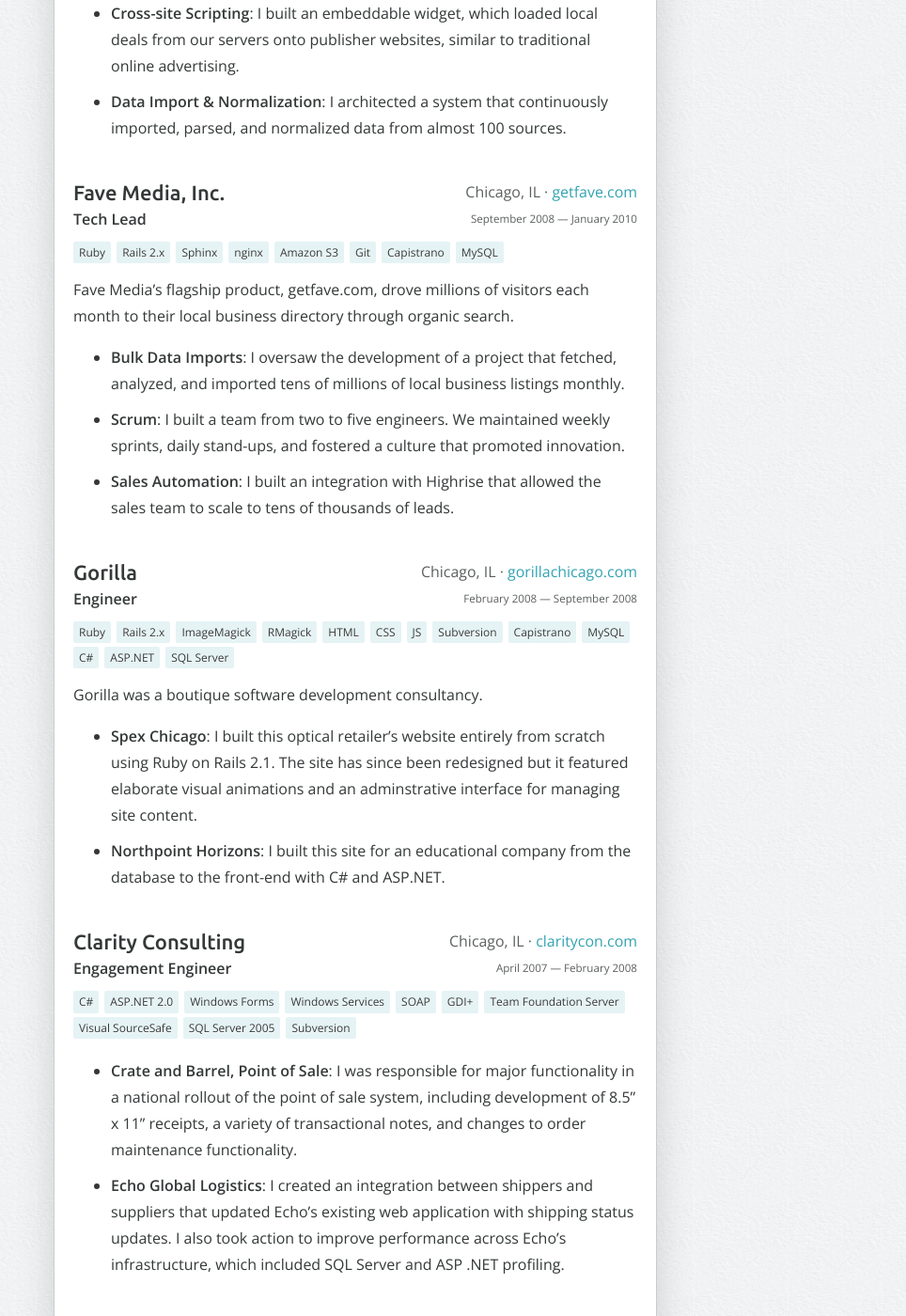
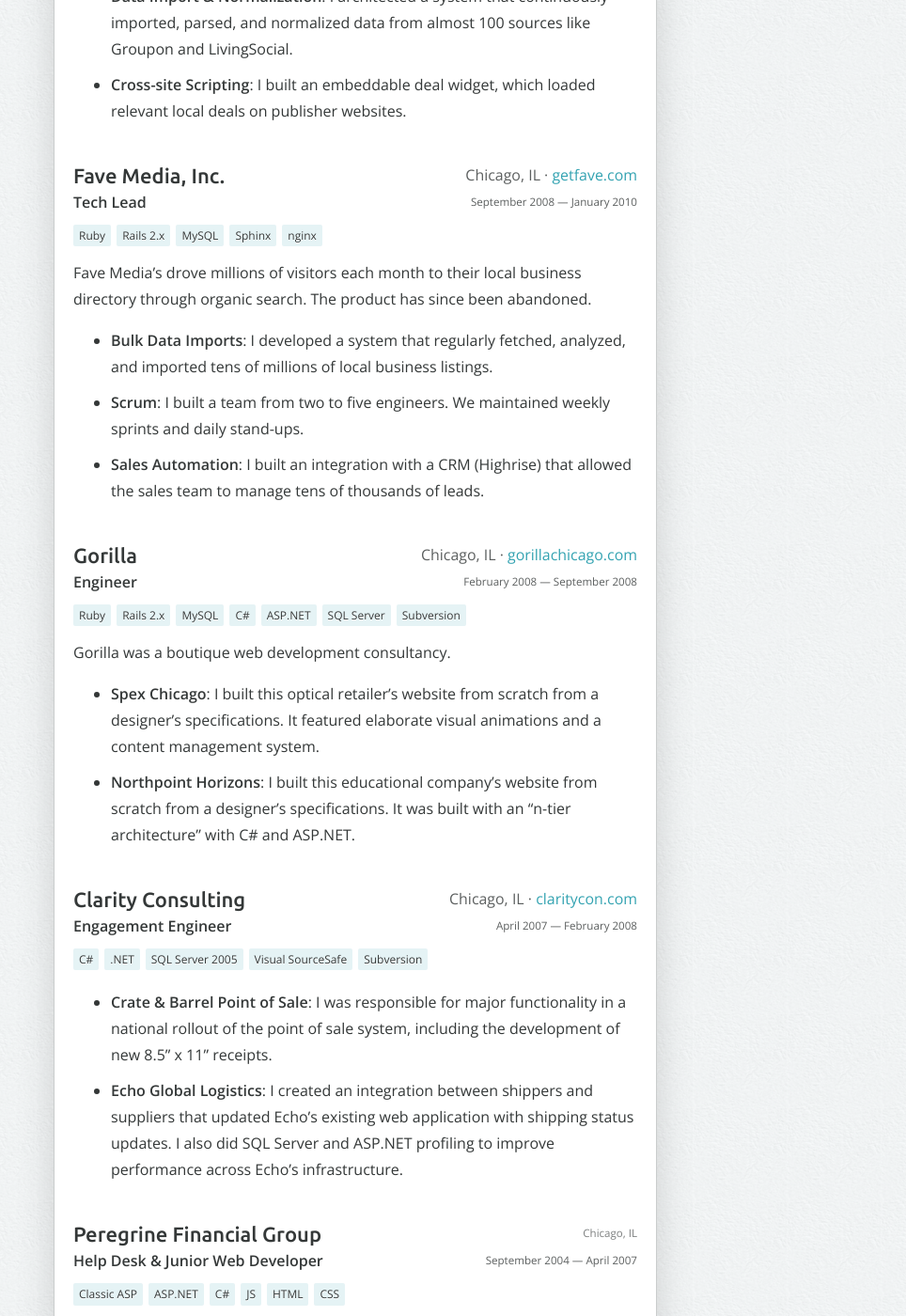
Before and after one commit to avand/avand.github.com, a Jekyll site: the page built from resume.html, in a window 1280 px wide and 1400 px high, scrolled down 2122 px. Shown: the whole window at 94% size, without its empty margins (262-1226 px from the left). Built offline with Jekyll 4.4.1, drawn with Linux system fonts in a browser that asks for light colours; some of the changed text lies outside the part shown.

Commit message:
More resume polish

```diff
--- a/resume.html
+++ b/resume.html
@@ -42,7 +42,7 @@
     </h3>
 
     <p class="technologies">
-      Ruby, Rails 4.x, Git, HTML, CSS, JS, Postgres
+      Ruby, Rails 4.x, Postgres
     </p>
 
     <p>
@@ -52,19 +52,20 @@
 
     <ul>
       <li>
-        <strong>Online Lesson Viewer</strong>: I built and maintained an online
-        presentation tool that allowed the content team to create lessons that
-        teachers could then present to students in-class.
+        <strong>User Experience &amp; Design</strong>: I designed, built,
+        maintained the website, and conducted customer interviews to inform my
+        decision making.
       </li>
       <li>
-        <strong>Internal Tools</strong>: I designed and engineered a system that
-        allows administrators to build and view daily reports. There were also
-        interfaces to administer accounts, sales, and support.
+        <strong>Online Lesson Viewer</strong>: I designed, built, and maintained
+        a tool that allowed a content team to create lessons that tens of
+        thousands of teachers then used in-class with their students. (Example:
+        <a href="http://mys.ci/rocks/1">http://mys.ci/rocks/1</a>)
       </li>
       <li>
-        <strong>User Experience &amp; Design</strong>: I was responsible for
-        designing, building, and maintaining the website. I conducted customer
-        interviews to inform my decision making.
+        <strong>Internal Tools</strong>: I designed, built, and maintained a
+        suite of tools that allowed the team to create daily reports, administer
+        accounts, facilitate sales, and provide support.
       </li>
     </ul>
   </article>
@@ -83,32 +84,36 @@
       <time>April 2013 — Current</time>
     </h3>
 
+    <p class="technologies">
+      HTML, CSS, JS
+    </p>
+
+    <p>
+      General Assembly provides courses in UX, data science, web development,
+      project management, and design for adults.
+    </p>
+
     <ul>
       <li>
-        <strong>600 Hours</strong>: I’ve taught ten instances of this
-        part-time course, making me one of the most seasoned instructors in
-        the Bay Area.
+        <strong>600 Hours</strong>: I’ve taught ten instances of the part-time
+        Front-end Web Development course
+        (<a href="http://bit.ly/gafewd">http://bit.ly/gafewd</a>).
       </li>
       <li>
-        <strong>Curriculum</strong>: I developed a <a href="/fewd-37">ten-week
-        curriculum</a> from scratch, designed to teach people how to write
-        HTML, CSS, and JS no prior experience.
+        <strong>Curriculum</strong>: I developed a ten-week
+        curriculum (<a href="http://bit.ly/fewd-37">http://bit.ly/fewd-37</a>)
+        from scratch. It’s designed to teach people how to write HTML, CSS, and
+        JS with no prior experience.
       </li>
       <li>
-        <strong>Great Feedback</strong>: I consistently receive incredible
-        feedback from GA and my students. One of my students even told me I was
-        the best instructor he’s ever had!
+        <strong>Final Projects</strong>: I developed a catalog of my students’
+        final projects: <a href="http://bit.ly/fewd-finals">bit.ly/fewd-finals</a>
+        (note that some have degraded over time).
       </li>
       <li>
-        <strong>Video &amp; Screencasts</strong>: I recorded many lessons
-        and made them publically available on Vimeo
-        (<a href="http://vimeo.com/avand">vimeo.com/avand</a>).
-      </li>
-      <li>
-        <strong>Final Projects</strong>: Sadly, many of these projects haven’t
-        withstood the test of time but they’re representative of what one can
-        build after 100 hours:
-        <a href="http://bit.ly/fewd-finals">bit.ly/fewd-finals</a>.
+        <strong>Video &amp; Screencasts</strong>: I recorded many of my lessons
+        and made them available on Vimeo:
+        <a href="http://vimeo.com/avand">vimeo.com/avand</a>.
       </li>
     </ul>
   </article>
@@ -128,8 +133,7 @@
     </h3>
 
     <p class="technologies">
-      Ruby, Rails 3.x, Geolocation, Service-oriented Arhictecture, CSS, JS,
-      HTML, Git
+      Ruby, Rails 3.x
     </p>
 
     <p>
@@ -175,30 +179,28 @@
     </h3>
 
     <p class="technologies">
-      Ruby, Rails 3.x, HTML, CSS, JS, XSS, Solr, Memcached, Mongo, Redis,
-      Amazon S3, Heroku, Postgres, Git
+      Ruby, Rails 3.x, Postgres, Mongo, Redis, Solr
     </p>
 
     <p>
-      Sqoot aggregates local deals, making them available to developers and
-      publishers to monetize their apps or websites. Acquired by Clutch in
-      2013.
+      Sqoot (acquired by Clutch in 2013) aggregates deals &amp; coupons, making
+      them available to developers and publishers to monetize their apps and
+      websites.
     </p>
 
     <ul>
       <li>
-        <strong>JSON API</strong>: Our deal API served tens of thousands of
-        requests for deals by category, price, and location.
-      </li>
-      <li>
-        <strong>Cross-site Scripting</strong>: I built an embeddable widget,
-        which loaded local deals from our servers onto publisher websites,
-        similar to traditional online advertising.
+        <strong>Local Deal API</strong>: Our web-service served tens of
+        thousands of requests for deals by category, price, and location.
       </li>
       <li>
         <strong>Data Import &amp; Normalization</strong>: I architected a
         system that continuously imported, parsed, and normalized data from
-        almost 100 sources.
+        almost 100 sources like Groupon and LivingSocial.
+      </li>
+      <li>
+        <strong>Cross-site Scripting</strong>: I built an embeddable deal
+        widget, which loaded relevant local deals on publisher websites.
       </li>
     </ul>
   </article>
@@ -218,28 +220,27 @@
     </h3>
 
     <p class="technologies">
-      Ruby, Rails 2.x, Sphinx, nginx, Amazon S3, Git, Capistrano, MySQL
+      Ruby, Rails 2.x, MySQL, Sphinx, nginx
     </p>
 
     <p>
-      Fave Media’s flagship product, getfave.com, drove millions of visitors
-      each month to their local business directory through organic search.
+      Fave Media’s drove millions of visitors each month to their local business
+      directory through organic search. The product has since been abandoned.
     </p>
 
     <ul>
       <li>
-        <strong>Bulk Data Imports</strong>: I oversaw the development of a
-        project that fetched, analyzed, and imported tens of millions of
-        local business listings monthly.
+        <strong>Bulk Data Imports</strong>: I developed a system that regularly
+        fetched, analyzed, and imported tens of millions of local business
+        listings.
       </li>
       <li>
         <strong>Scrum</strong>: I built a team from two to five engineers. We
-        maintained weekly sprints, daily stand-ups, and fostered a culture
-        that promoted innovation.
+        maintained weekly sprints and daily stand-ups.
       </li>
       <li>
-        <strong>Sales Automation</strong>: I built an integration with
-        Highrise that allowed the sales team to scale to tens of thousands of
+        <strong>Sales Automation</strong>: I built an integration with a CRM
+        (Highrise) that allowed the sales team to manage tens of thousands of
         leads.
       </li>
     </ul>
@@ -260,25 +261,23 @@
     </h3>
 
     <p class="technologies">
-      Ruby, Rails 2.x, ImageMagick, RMagick, HTML, CSS, JS, Subversion,
-      Capistrano, MySQL, C#, ASP.NET, SQL Server
+      Ruby, Rails 2.x, MySQL, C#, ASP.NET, SQL Server, Subversion
     </p>
 
     <p>
-      Gorilla was a boutique software development consultancy.
+      Gorilla was a boutique web development consultancy.
     </p>
 
     <ul>
       <li>
         <strong>Spex Chicago</strong>: I built this optical retailer’s website
-        entirely from scratch using Ruby on Rails 2.1. The site has since been
-        redesigned but it featured elaborate visual animations and an
-        adminstrative interface for managing site content.
+        from scratch from a designer’s specifications. It featured elaborate
+        visual animations and a content management system.
       </li>
       <li>
-        <strong>Northpoint Horizons</strong>: I built this site for an
-        educational company from the database to the front-end with C# and
-        ASP.NET.
+        <strong>Northpoint Horizons</strong>: I built this educational company’s
+        website from scratch from a designer’s specifications. It was built with
+        an “n-tier architecture” with C# and ASP.NET.
       </li>
     </ul>
   </article>
@@ -298,23 +297,20 @@
     </h3>
 
     <p class="technologies">
-      C#, ASP.NET 2.0, Windows Forms, Windows Services, SOAP, GDI+, Team
-      Foundation Server, Visual SourceSafe, SQL Server 2005, Subversion
+      C#, .NET, SQL Server 2005, Visual SourceSafe, Subversion
     </p>
 
     <ul>
       <li>
-        <strong>Crate and Barrel, Point of Sale</strong>: I was responsible for
+        <strong>Crate &amp; Barrel Point of Sale</strong>: I was responsible for
         major functionality in a national rollout of the point of sale system,
-        including development of 8.5” x 11” receipts, a variety of transactional
-        notes, and changes to order maintenance functionality.
+        including the development of new 8.5” x 11” receipts.
       </li>
       <li>
         <strong>Echo Global Logistics</strong>: I created an integration between
         shippers and suppliers that updated Echo’s existing web application with
-        shipping status updates. I also took action to improve performance
-        across Echo’s infrastructure, which included SQL Server and ASP .NET
-        profiling.
+        shipping status updates. I also did SQL Server and ASP.NET profiling to
+        improve performance across Echo’s infrastructure.
       </li>
     </ul>
   </article>
@@ -342,14 +338,13 @@
 
     <ul>
       <li>
-        <strong>Help Desk</strong>: I managed company email, fixed hardware
-        issues for the several hundred office computers, and sometimes set up
-        up and tore down servers.
+        <strong>Junior Web Developer</strong>: I built and maintained several
+        interal and external websites, including an opt-out service for email
+        marketing and a customer support dashboard.
       </li>
       <li>
-        <strong>Junior Web Developer</strong>: I built and maintained several
-        interal and external websites, including an opt-out service for email
-        marketing, and a customer support dashboard.
+        <strong>Help Desk</strong>: I managed company email, built servers, and
+        fixed hardware issues for several hundred office computers.
       </li>
     </ul>
   </article>
@@ -433,11 +428,9 @@
     </h2>
 
     <p>
-      When building products it’s so important to be close to your
-      customers. You want to know what they’re thinking and feeling.
-      Customer support is a great channel for that. In this talk I gave over
-      lunch at TaskRabbit, I explored what getting close to your customers
-      might actually look like in a perfect world.
+      In this talk I gave at TaskRabbit, I explored ways to better understand
+      what your customers are thinking and feeling and how customer support
+      tools can help guide better product decision making.
     </p>
 
     <ul>
@@ -453,13 +446,9 @@
     </h2>
 
     <p>
-      In most web apps, JS and CSS are a mess. There are few conventions
-      when it comes to organizing these assets and modularizing them can
-      introduce the HTTP overhead of multiple requests. In this talk, I
-      discuss a Rack-based approach to packaging assets using a lightweight
-      gem called Stork. I covered organizational conventions, advanced CSS
-      techniques with Sass, and simple ways to modularize your JS all while
-      sending a tightly packaged set of assets to the browser.
+      Before Rails had an asset pipeline, it wasn’t easy to manage CSS and JS.
+      In this talk I gave at Refresh Chicago and the Chicago Ruby User Group, I
+      discuss a Rack-based approach to packaging assets.
     </p>
 
     <ul>
@@ -477,10 +466,9 @@
     </h2>
 
     <p>
-      I presented at Chicago Ruby User Group, demonstrating an efficient
-      solution to form validation with AJAX. The goal was to utilize
-      exisiting server side validation logic to drive an interactive user
-      experience.
+      In this presentation to the Chicago Ruby User Group, I demonstrated an
+      efficient solution to form validation with AJAX that provides a more
+      interactive user experience, while leveraging server-side rules.
     </p>
 
     <ul>
@@ -490,14 +478,14 @@
 
   <article>
     <h2>
-      <span class="ubuntu-500">Web 2.0 Graphics & Design</span>
+      <span class="ubuntu-500">Web 2.0 Graphics &amp; Design</span>
       <time>November 2007</time>
     </h2>
 
     <p>
-      I delivered a company-wide presentation at Clarity Consulting
-      highlighting the benefits of proper XHTML and CSS, and demonstrating
-      the principles of good web design.
+      I delivered a company-wide presentation at Clarity Consulting highlighting
+      the benefits of proper XHTML and CSS, and demonstrating the principles of
+      good web design.
     </p>
 
     <ul>
```
Also changed, not shown: other parts of resume.html (+2 -2 lines).
